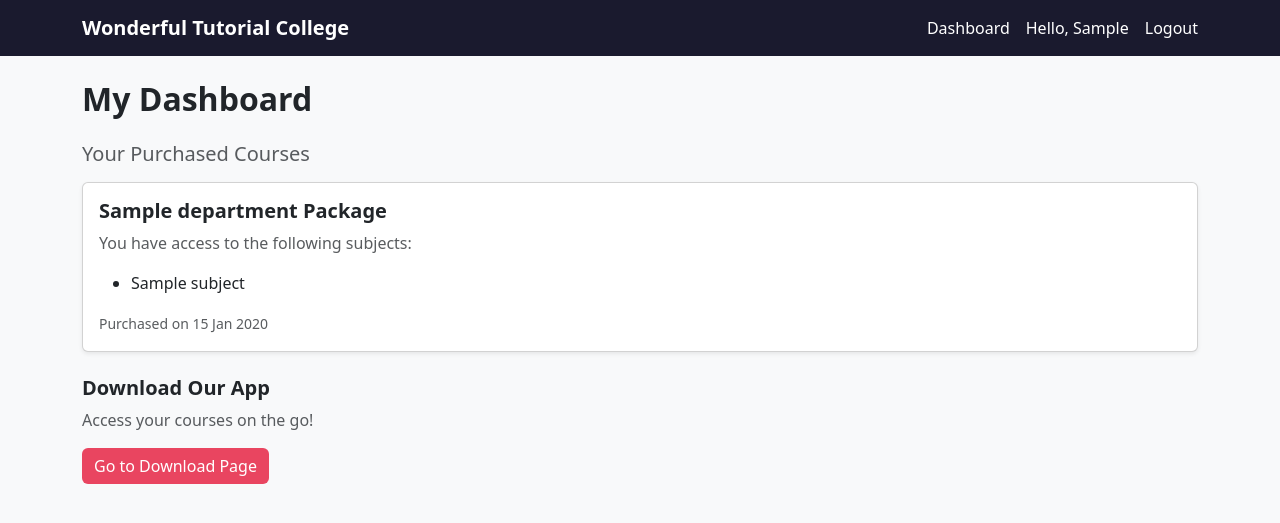
After one commit to Snowflakes66/wonderful_tutorial_college, a Django app: page /dashboard/ in a window 1280 px wide. The commit adds this page. Shown: the top 523 px of the page. Run offline with Django 5.2, Linux system fonts and the light colour scheme; a user stored in the database is signed in; tables that the repository leaves empty hold one stand-in row (values such as "Sample post").

Commit message:
Add user dashboard

```diff
--- a/elearn_platform/courses/templates/courses/base.html
+++ b/elearn_platform/courses/templates/courses/base.html
@@ -30,6 +30,7 @@
             <a class="navbar-brand fw-bold" href="{% url 'home' %}">Wonderful Tutorial College</a>
             <div class="d-flex gap-3">
                 {% if user.is_authenticated %}
+                    <a class="nav-link" href="{% url 'dashboard' %}">Dashboard</a>
                     <span class="nav-link">Hello, {{ user.first_name }}</span>
                     <a class="nav-link" href="{% url 'logout' %}">Logout</a>
                 {% else %}
--- /dev/null
+++ b/elearn_platform/courses/templates/courses/dashboard.html
@@ -0,0 +1,45 @@
+{% extends 'courses/base.html' %}
+
+{% block title %}Dashboard - Wonderful Tutorial College{% endblock %}
+
+{% block content %}
+<div class="row">
+    <div class="col-md-12">
+        <h2 class="fw-bold mb-4">My Dashboard</h2>
+
+        {% if purchases %}
+            <h5 class="text-muted mb-3">Your Purchased Courses</h5>
+            {% for purchase in purchases %}
+            <div class="card shadow-sm mb-3">
+                <div class="card-body">
+                    {% if purchase.purchase_type == 'department' %}
+                        <h5 class="fw-bold">{{ purchase.department.name }} Package</h5>
+                        <p class="text-muted">You have access to the following subjects:</p>
+                        <ul>
+                            {% for subject in purchase.get_accessible_subjects %}
+                                <li>{{ subject.name }}</li>
+                            {% endfor %}
+                        </ul>
+                    {% else %}
+                        <h5 class="fw-bold">{{ purchase.subject.name }}</h5>
+                        <p class="text-muted">Standalone subject</p>
+                    {% endif %}
+                    <small class="text-muted">Purchased on {{ purchase.date_purchased|date:"d M Y" }}</small>
+                </div>
+            </div>
+            {% endfor %}
+        {% else %}
+            <div class="card shadow-sm p-4 text-center">
+                <h5 class="text-muted">You have not purchased any courses yet.</h5>
+                <a href="{% url 'home' %}" class="btn btn-primary mt-3">Browse Courses</a>
+            </div>
+        {% endif %}
+
+        <div class="mt-4">
+            <h5 class="fw-bold">Download Our App</h5>
+            <p class="text-muted">Access your courses on the go!</p>
+            <a href="{% url 'download_app' %}" class="btn btn-primary">Go to Download Page</a>
+        </div>
+    </div>
+</div>
+{% endblock %}
--- a/elearn_platform/courses/urls.py
+++ b/elearn_platform/courses/urls.py
@@ -7,4 +7,5 @@ urlpatterns = [
     path('login/', views.user_login, name='login'),
     path('logout/', views.user_logout, name='logout'),
     path('download/', views.download_app, name='download_app'),
+    path('dashboard/', views.dashboard, name='dashboard'),
 ]
--- a/elearn_platform/courses/views.py
+++ b/elearn_platform/courses/views.py
@@ -3,6 +3,7 @@ from django.contrib.auth import authenticate, login, logout
 from django.contrib.auth.models import User
 from django.contrib import messages
 from django.contrib.auth.decorators import login_required
+from .models import Department, Subject, Purchase
 
 def home(request):
     return render(request, 'courses/home.html')
@@ -61,3 +62,10 @@ def user_logout(request):
 @login_required
 def download_app(request):
     return render(request, 'courses/download_app.html')
+
+
+
+@login_required
+def dashboard(request):
+    purchases = Purchase.objects.filter(user=request.user, is_active=True)
+    return render(request, 'courses/dashboard.html', {'purchases': purchases})
```
